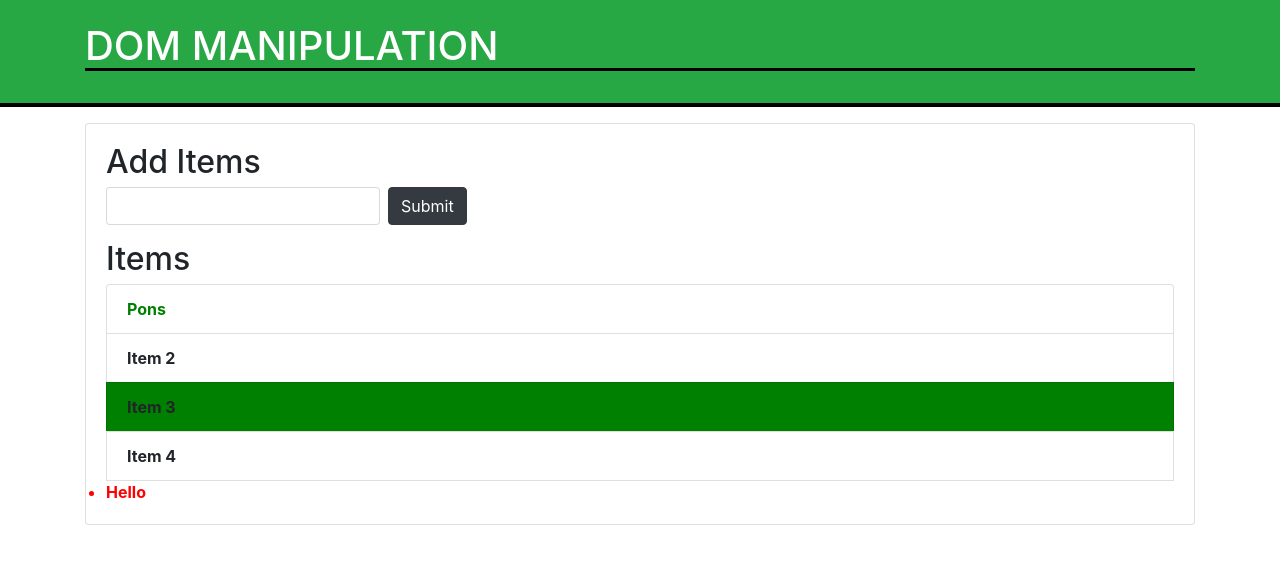
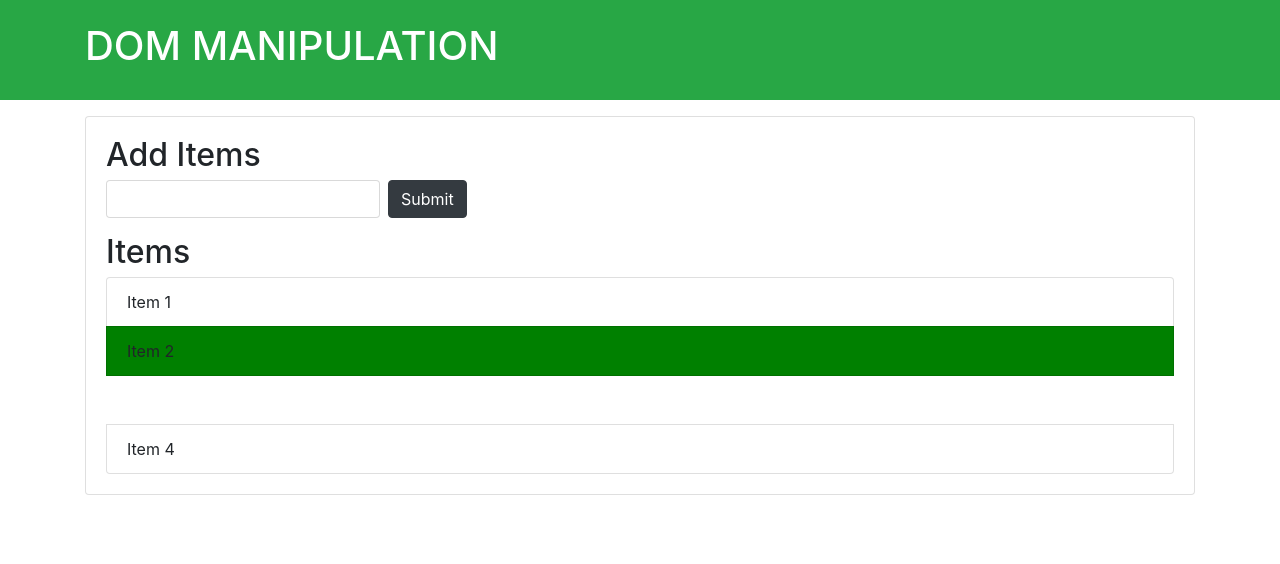
Before and after one commit to PonmathiPonraj/WebDev, a plain HTML site: page index.html in a window 1280 px wide. Drawn offline with nearby package versions, Linux system fonts and the light colour scheme.

Commit message:
querySelector

```diff
--- a/dom.js
+++ b/dom.js
@@ -1,21 +1,33 @@
 // Task 3
-var headerTitle = document.getElementById('header-title');
-headerTitle.style.borderBottom = 'solid 3px #000';
-var header = document.getElementById('main-header');
-header.style.borderBottom = 'solid 4px #000';
-var items = document.getElementsByClassName('list-group-item');
-items[0].textContent = 'Pons';
-items[0].style.fontWeight = 'bold';
-items[0].style.color = 'green';
+// var headerTitle = document.getElementById('header-title');
+// headerTitle.style.borderBottom = 'solid 3px #000';
+// var header = document.getElementById('main-header');
+// header.style.borderBottom = 'solid 4px #000';
+// var items = document.getElementsByClassName('list-group-item');
+// items[0].textContent = 'Pons';
+// items[0].style.fontWeight = 'bold';
+// items[0].style.color = 'green';
 
 //Task 4
-items[2].style.backgroundColor = 'green';
-for (i = 0; i < items.length; i++) {
-    items[i].style.fontWeight = 'bold';
-}
+// items[2].style.backgroundColor = 'green';
+// for (i = 0; i < items.length; i++) {
+//     items[i].style.fontWeight = 'bold';
+// }
 
 //Task 5
-var li = document.getElementsByTagName('li');
-li[4].textContent = 'Hello';
-li[4].style.fontWeight = 'bold';
-li[4].style.color = 'red';
+// var li = document.getElementsByTagName('li');
+// li[4].textContent = 'Hello';
+// li[4].style.fontWeight = 'bold';
+// li[4].style.color = 'red';
+
+
+//Task 6 - QuerySelector
+var secondItem = document.querySelector('.list-group-item:nth-child(2)');
+secondItem.style.backgroundColor = 'green';
+var thirdItem = document.querySelector('.list-group-item:nth-child(3)');
+thirdItem.style.visibility = 'hidden';
+
+// var odd = document.querySelectorAll('li:nth-child(odd)');
+// for (i = 0; i < odd.length; i++) {
+//     odd[i].style.backgroundColor = 'green';
+// }
--- a/index.html
+++ b/index.html
@@ -28,7 +28,6 @@
                 <li class="list-group-item">Item 2</li>
                 <li class="list-group-item">Item 3</li>
                 <li class="list-group-item">Item 4</li>
-                <li>Item 5</li>
             </ul>
         </div>
     </div>
```
